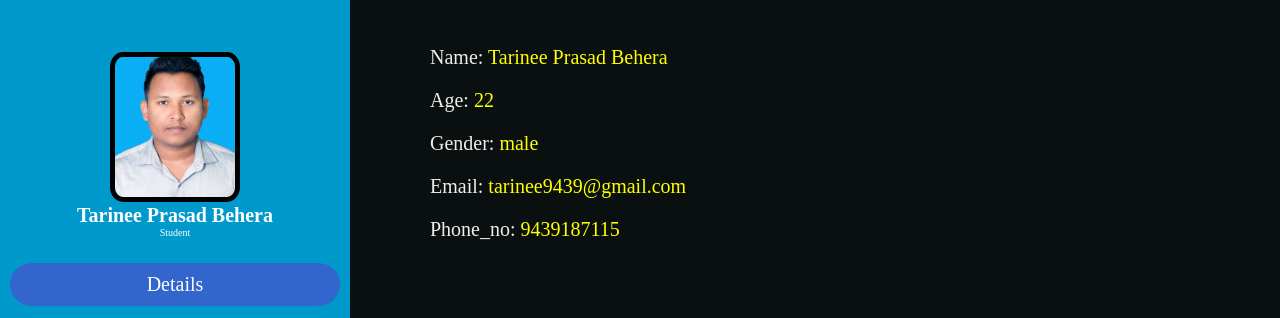
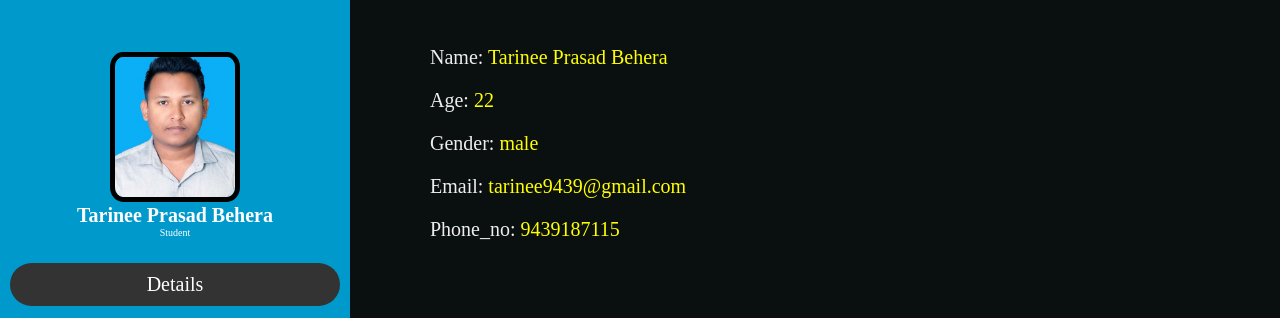
Before and after one commit to Tarinee9439/Resume.github.io, a plain HTML site: page index.html in a window 1280 px wide. Shown: the part 122-440 px from the top of the page. Drawn offline with Linux system fonts and the light colour scheme.

Commit message:
Update style.css

```diff
--- a/style.css
+++ b/style.css
@@ -109,7 +109,7 @@ header .nv ul li a{
     display: block;
     padding: 1rem;
     margin: 1.5rem 0;
-    background: #3366CC;
+    background: #333;
     color: #fff;
     font-size: 2rem;
     border-radius: 5rem;
```
